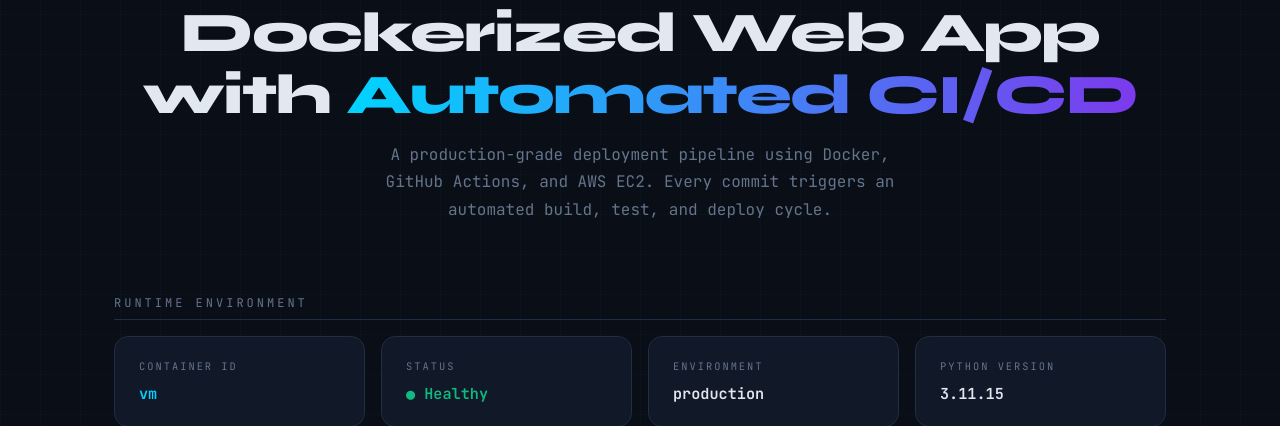
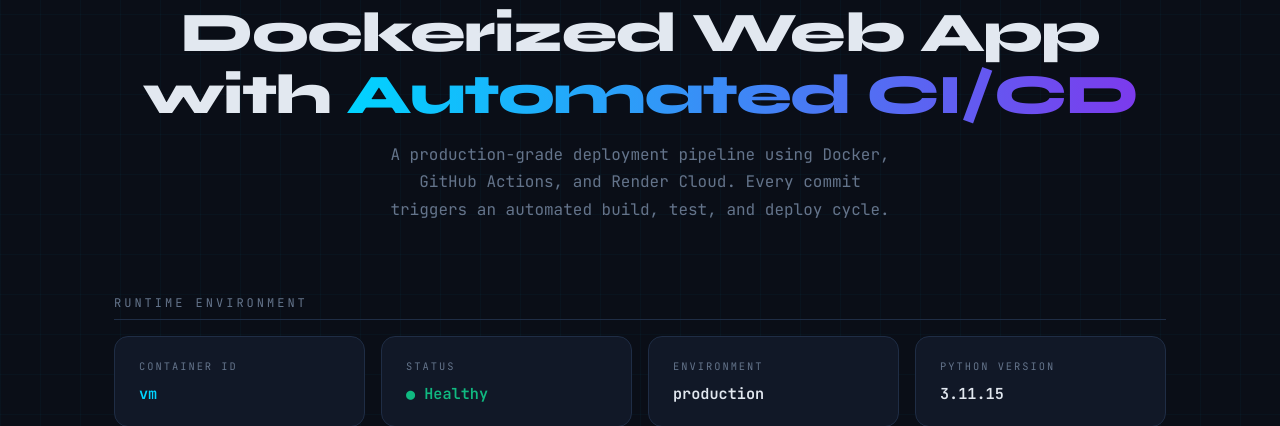
Before and after one commit to VijayPant375/Devops-Dashboard, a Flask app: page / in a window 1280 px wide. Shown: the part 226-652 px from the top of the page. Run offline with Flask 3, Linux system fonts and the light colour scheme.

Commit message:
update cloud provider reference to Render

```diff
--- a/templates/index.html
+++ b/templates/index.html
@@ -364,7 +364,7 @@
     <p class="hero-eyebrow">Academic Project · DevOps Engineering</p>
     <h1>Dockerized Web App<br>with <span class="highlight">Automated CI/CD</span></h1>
     <p class="hero-sub">
-      A production-grade deployment pipeline using Docker, GitHub Actions, and AWS EC2.
+      A production-grade deployment pipeline using Docker, GitHub Actions, and Render Cloud.
       Every commit triggers an automated build, test, and deploy cycle.
     </p>
   </section>
```
